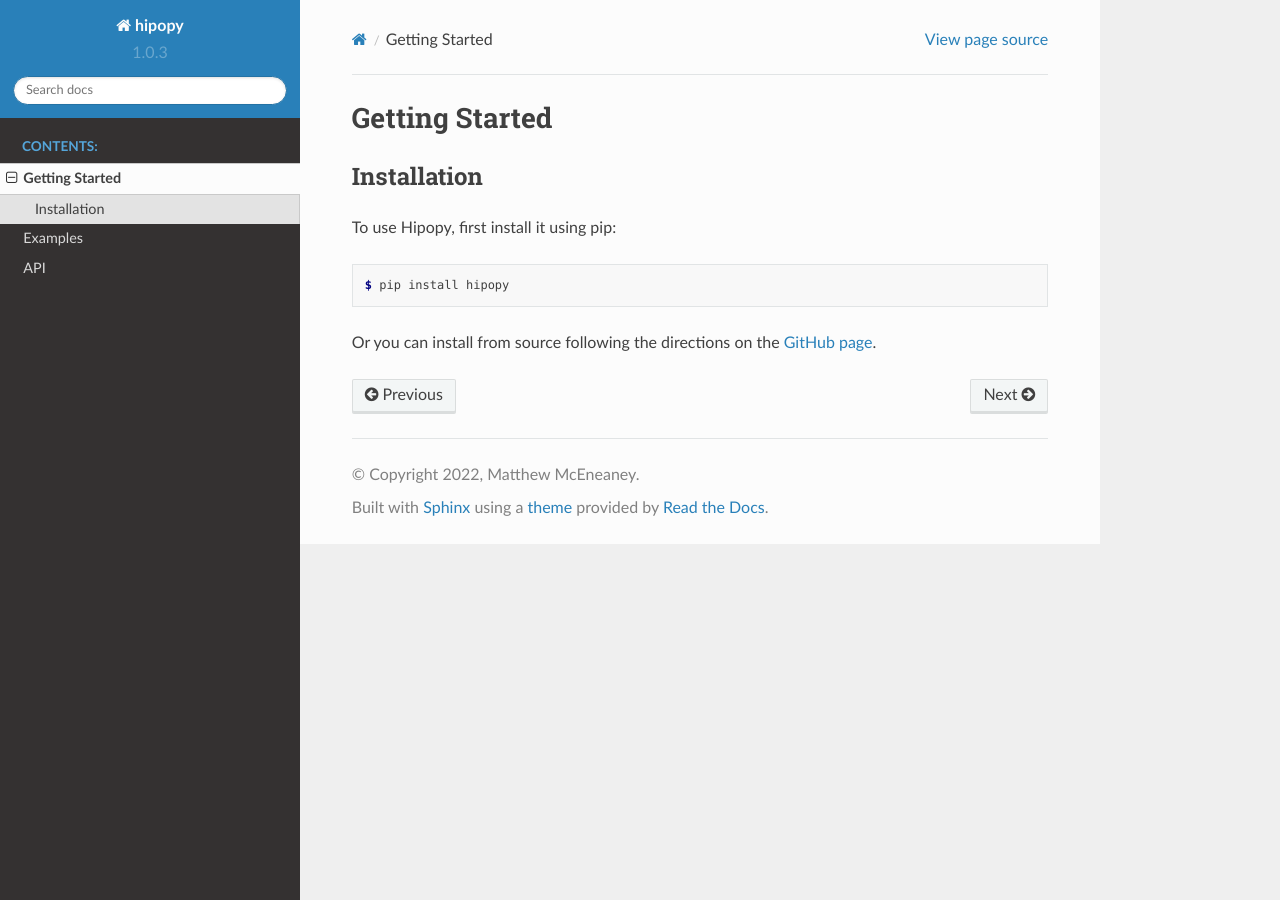
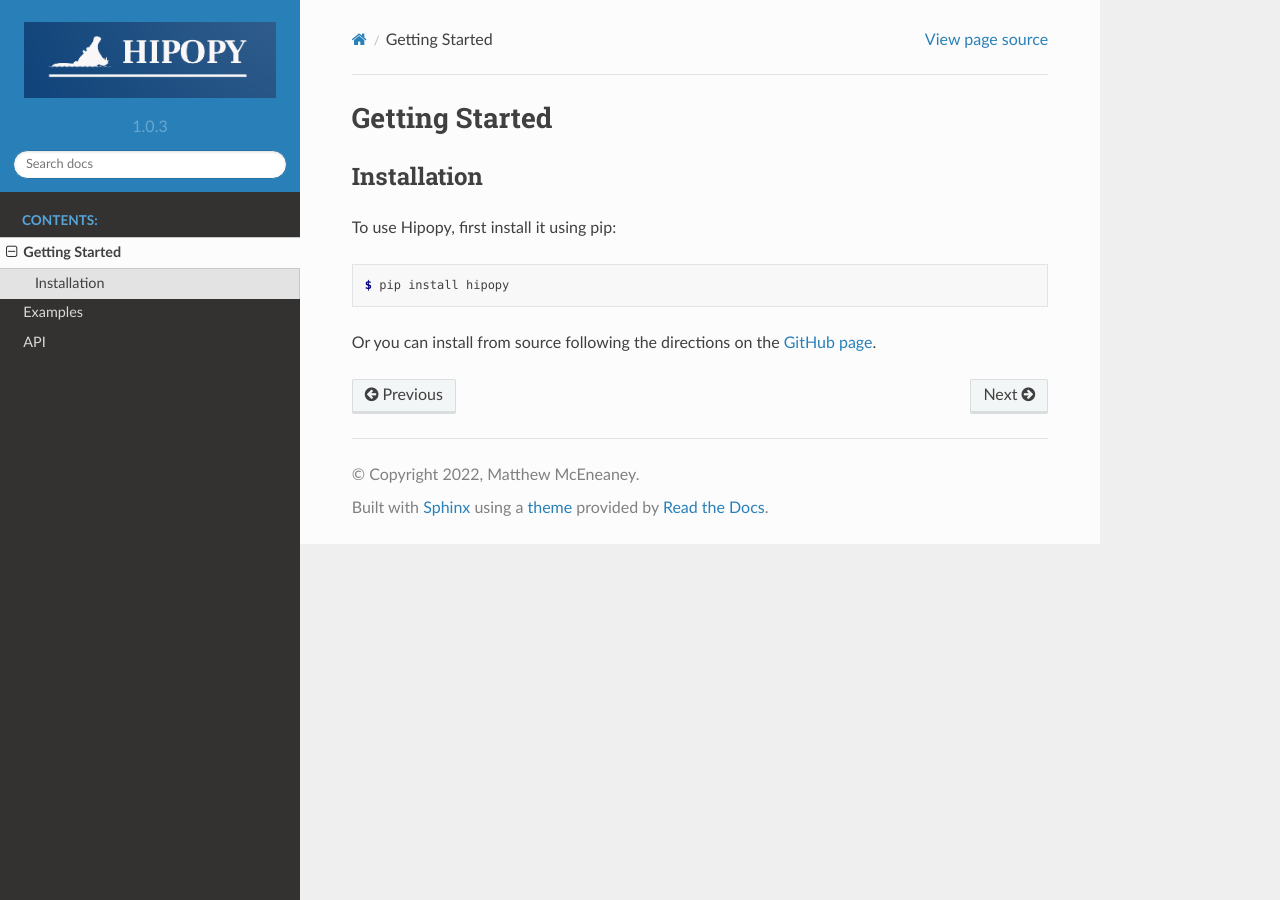
Before and after one commit to mfmceneaney/hipopy, a Sphinx documentation site: the page built from docs/source/start.rst, in a window 1280 px wide. Built offline with Sphinx 7.4.7 and the Read the Docs theme 2.0.0, drawn with Linux system fonts in a browser that asks for light colours.

Commit message:
Added logo to sphinx `conf.py` file.

```diff
--- a/docs/source/conf.py
+++ b/docs/source/conf.py
@@ -36,6 +36,8 @@ templates_path = ['_templates']
 # -- Options for HTML output
 
 html_theme = 'sphinx_rtd_theme'
+html_logo = 'hipopy_logo_small.png'
+html_theme_options = {"logo_only": True, "sticky_navigation": False}
 
 # -- Options for EPUB output
 epub_show_urls = 'footnote'
```
